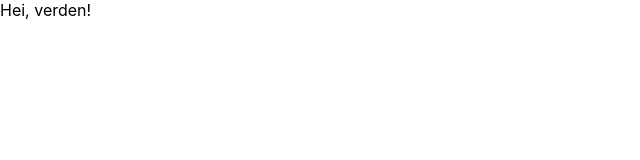
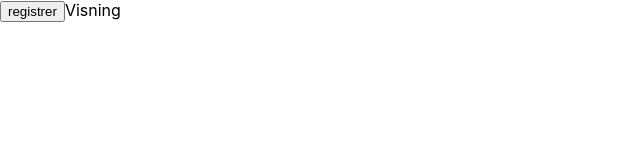
Before and after one commit to navikt/registrer-tilretteleggingsbehov, a React (Create React App) app: page / in a window 1280 px wide. Shown: the top 160 px of the page, without its empty margins (0-640 px from the left). Built offline with nearby package versions, Linux system fonts and the light colour scheme.

Commit message:
Legg til komponenter for visning og registrering

```diff
--- a/package.json
+++ b/package.json
@@ -13,6 +13,9 @@
         "react-dom": "^16.12.0",
         "react-scripts": "3.3.0",
         "typescript": "^3.7.5"
+    },
+    "devDependencies": {
+        "express": "^4.17.1"
     },
     "scripts": {
         "start": "craco start",
--- a/src/App.tsx
+++ b/src/App.tsx
@@ -1,7 +1,24 @@
 import React, { FunctionComponent } from 'react';
+import Registrering from './registrering/Registrering';
+import Visning from './visning/Visning';
 
-const App: FunctionComponent = () => {
-    return <div>Hei, verden!</div>;
+export enum Visningstype {
+    VIS_TILRETTELEGGINGSBEHOV,
+    REGISTRER_TILRETTELEGGINGSBEHOV,
+}
+
+interface Props {
+    visningstype: Visningstype;
+}
+
+const App: FunctionComponent<Props> = ({ visningstype }) => {
+    if (visningstype === Visningstype.REGISTRER_TILRETTELEGGINGSBEHOV) {
+        return <Registrering />;
+    } else if (visningstype === Visningstype.VIS_TILRETTELEGGINGSBEHOV) {
+        return <Visning />;
+    } else {
+        return null;
+    }
 };
 
 export default App;
--- a/src/index.tsx
+++ b/src/index.tsx
@@ -3,9 +3,13 @@ import ReactDOM from 'react-dom';
 import App from './App';
 import NAVSPA from '@navikt/navspa';
 import './index.less';
+import Utvikling from './utvikling/Utikling';
 
 if (document.getElementById('registrer-tilretteleggingsbehov-utvikling')) {
-    ReactDOM.render(<App />, document.getElementById('registrer-tilretteleggingsbehov-utvikling'));
+    ReactDOM.render(
+        <Utvikling />,
+        document.getElementById('registrer-tilretteleggingsbehov-utvikling')
+    );
 } else {
     NAVSPA.eksporter('tilretteleggingsbehov', App);
 }
--- /dev/null
+++ b/src/registrering/Registrering.tsx
@@ -0,0 +1,18 @@
+import React, { FunctionComponent } from 'react';
+
+export const visDetaljerEvent = 'veilarbmaofs.visDetaljer';
+
+const Registrering: FunctionComponent = () => {
+    const navigerTilVisningsside = () => {
+        dispatchEvent(new Event(visDetaljerEvent));
+    };
+
+    return (
+        <>
+            <button onClick={navigerTilVisningsside}>tilbake</button>
+            Registrering
+        </>
+    );
+};
+
+export default Registrering;
--- /dev/null
+++ b/src/utvikling/Utikling.tsx
@@ -0,0 +1,30 @@
+import React, { FunctionComponent, useEffect, useState } from 'react';
+import App, { Visningstype } from '../App';
+import { visDetaljerEvent } from '../registrering/Registrering';
+import { visRegistreringEvent } from '../visning/Visning';
+
+const Utvikling: FunctionComponent = () => {
+    const [visningstype, setVisningstype] = useState<Visningstype>(
+        Visningstype.VIS_TILRETTELEGGINGSBEHOV
+    );
+
+    useEffect(() => {
+        const navigerTilVisning = () => {
+            setVisningstype(Visningstype.VIS_TILRETTELEGGINGSBEHOV);
+        };
+        const navigerTilRegistrering = () => {
+            setVisningstype(Visningstype.REGISTRER_TILRETTELEGGINGSBEHOV);
+        };
+
+        window.addEventListener(visDetaljerEvent, navigerTilVisning);
+        window.addEventListener(visRegistreringEvent, navigerTilRegistrering);
+        return () => {
+            window.removeEventListener(visDetaljerEvent, navigerTilVisning);
+            window.removeEventListener(visRegistreringEvent, navigerTilRegistrering);
+        };
+    }, []);
+
+    return <App visningstype={visningstype} />;
+};
+
+export default Utvikling;
--- /dev/null
+++ b/src/visning/Visning.tsx
@@ -0,0 +1,18 @@
+import React, { FunctionComponent } from 'react';
+
+export const visRegistreringEvent = 'veilarbmaofs.visTilretteleggingsbehov';
+
+const Visning: FunctionComponent = () => {
+    const navigerTilRegistreringsside = () => {
+        dispatchEvent(new Event(visRegistreringEvent));
+    };
+
+    return (
+        <>
+            <button onClick={navigerTilRegistreringsside}>registrer</button>
+            Visning
+        </>
+    );
+};
+
+export default Visning;
```
